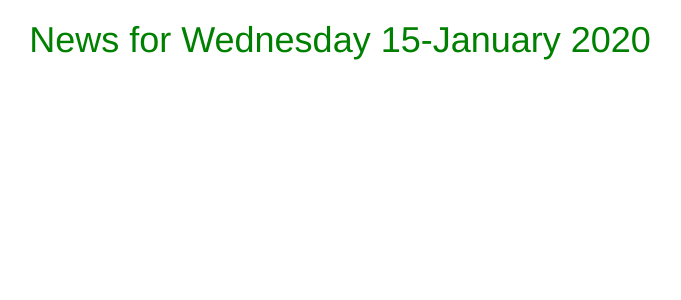
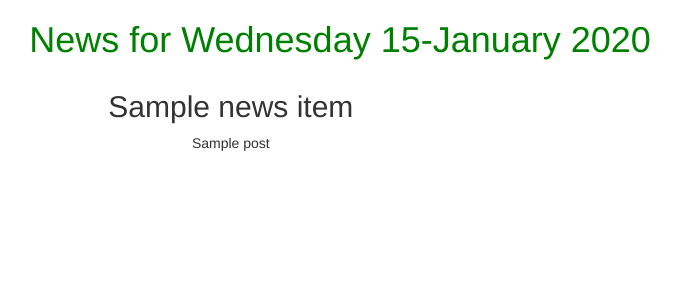
Before and after one commit to MuliJob/Baraton-Tribune, a Django app: template news/templates/all-news/past-news.html in a window 1280 px wide. Shown: the part 52-352 px from the top of the page, without its empty margins (300-981 px from the left). Run offline with Django 5.2, Linux system fonts and the light colour scheme; the template is opened without the code that fills it: most values are stand-ins (such as "Sample title", 1, 10 or a date in 2020); some libraries are stand-ins or nearby versions.

Commit message:
updating template files

```diff
--- a/news/templates/all-news/past-news.html
+++ b/news/templates/all-news/past-news.html
@@ -2,4 +2,28 @@
 
 {% block content %}
 {{block.super}}
+<!-- <div class="container"> -->
+
+    <!-- Looping through news   -->
+    {% for news_item in news %}
+
+    <div class="row">
+        <div class="col-md-2"></div>
+      <!-- displaying News articles -->
+      <div class="col-xs-6 col-sm-6 col-md-8 col-lg-6">
+        <h2 class="text-center"> {{ news_item.title }} </h2>
+        <p class="text-center">{{news_item.post}} </p>
+      <!-- </div> -->
+      <div class="col-md-2"></div>
+    </div>
+
+    {% empty %}
+    <div class="row">
+      <h2 class="text-center">There No News Items</h2>
+    </div>
+    {% endfor %}
+
+  <!-- </div> -->
+
+
 {% endblock %}
```
Also changed, not shown: news/templates/all-news/today-news.html (+23 -2 lines).
